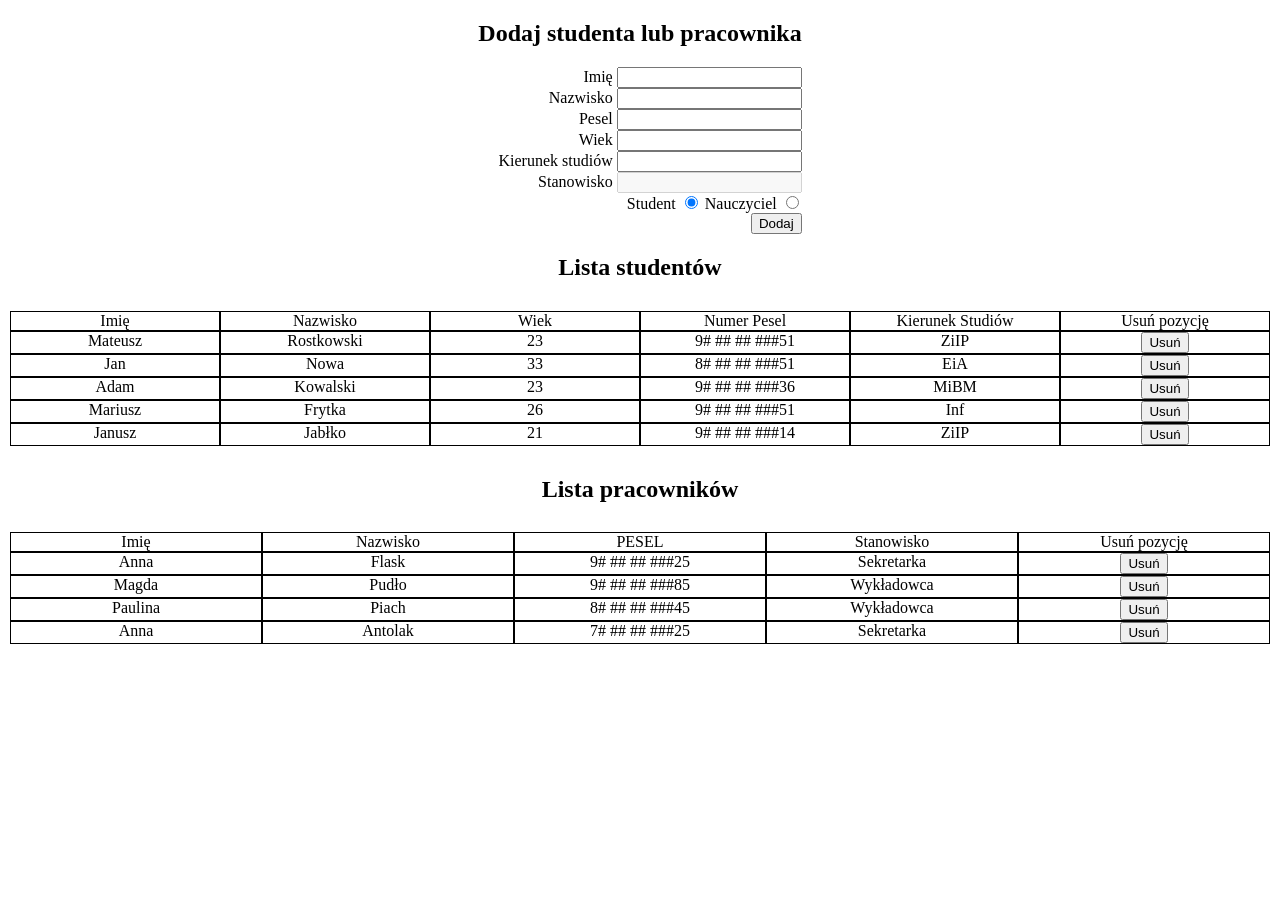
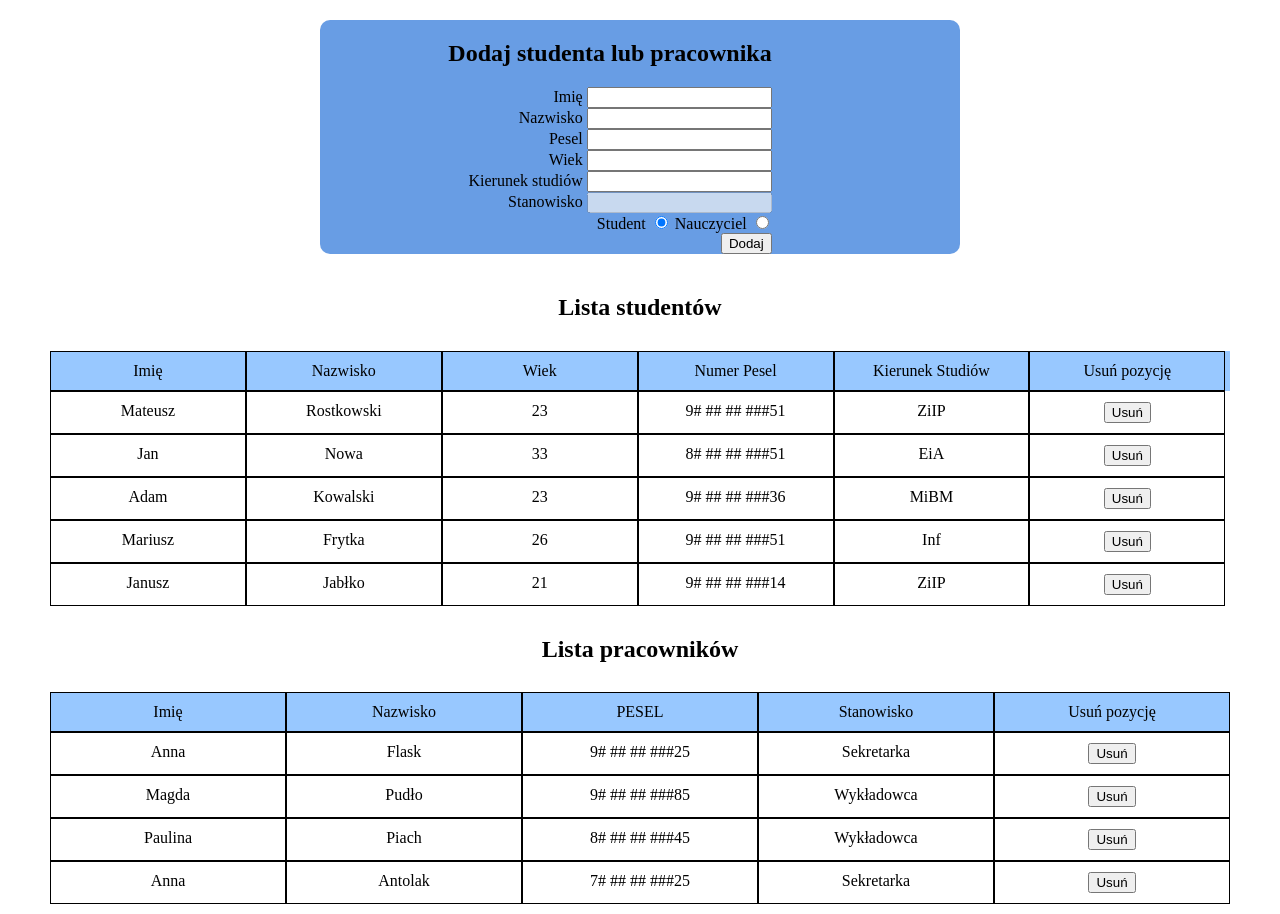
Before and after one commit to MateuszRostkowski/OOP, a plain HTML site: page index.html in a window 1280 px wide. Before the commit the page ends 800 px from the top, so only its background shows below. Drawn offline with Linux system fonts and the light colour scheme.

Commit message:
made the tables prettier look

```diff
--- a/index.html
+++ b/index.html
@@ -5,42 +5,12 @@
     <meta charset="UTF-8" />
     <meta name="viewport" content="width=device-width, initial-scale=1.0" />
     <meta http-equiv="X-UA-Compatible" content="ie=edge" />
-    <title>Document</title>
-    <style>
-
-        * {
-            box-sizing: border-box;
-        }
-        body {
-            display: flex;
-            flex-direction: column;
-            align-items: center;
-            margin: 0;
-        }
-    .form {
-        display: flex;
-        flex-direction: column;
-        align-items: flex-end;
-
-    }
-    #table1,#table2 {
-        padding: 10px;
-        width: 100%;
-    }
-    .row {
-        display: flex;
-        width: 100%;
-    }
-    .item {
-        width: 100%;
-        text-align: center;
-        border: 1px solid black;
-    }
-
-    </style>
+    <link rel="stylesheet" href="./style.css">
+    <title>Uczelnia</title>
 </head>
 
 <body>
+    <div class="form__holder">
         <div class="form">
             <h2>Dodaj studenta lub pracownika</h2>
             <label>Imię
@@ -71,10 +41,13 @@
                 </div>
             <button id="submit">Dodaj</button>
         </div>
+    </div>
+    <div class="tables">
         <h2>Lista studentów</h2>
         <div id="table1"></div>
         <h2>Lista pracowników</h2>
         <div id="table2"></div>
+    </div>
     <script src="./app.js"></script>
 </body>
 
--- /dev/null
+++ b/style.css
@@ -0,0 +1,66 @@
+* {
+    box-sizing: border-box;
+}
+body {
+    display: flex;
+    flex-direction: column;
+    align-items: center;
+    margin: 0;
+    width: 100%;
+}
+.form__holder {
+    display: flex;
+    width: 50%;
+    justify-content: center;
+    background-color: rgb(104, 157, 228);
+    margin: 20px;
+    border-radius: 10px;
+}
+.form {
+    display: flex;
+    flex-direction: column;
+    align-items: flex-end;
+    transform: translateX(-30px);
+}
+
+#table1,#table2 {
+    padding: 10px;
+    width: 100%;
+}
+.row {
+    display: flex;
+    width: 100%;
+}
+.item {
+    text-align: center;
+    border: 1px solid black;
+    overflow-wrap: break-word;
+    padding: 10px;
+}
+#table1 .item {
+    width: 16.6%;
+}
+#table1 .row:first-child,
+#table2 .row:first-child {
+    background-color: rgb(152, 200, 255);
+}
+
+#table2 .item {
+    width: 20%;
+}
+
+
+.tables {
+    width: 1200px;
+    max-width: 100%;
+    display: flex;
+    flex-direction: column;
+    justify-content: center;
+    align-items: center;
+}
+
+@media (max-width: 800px) {
+    .form {
+        transform: translateX(0px);
+    }
+}
```
Also changed, not shown: 1 other file. Lines whose indentation alone changed are shown as unchanged.
